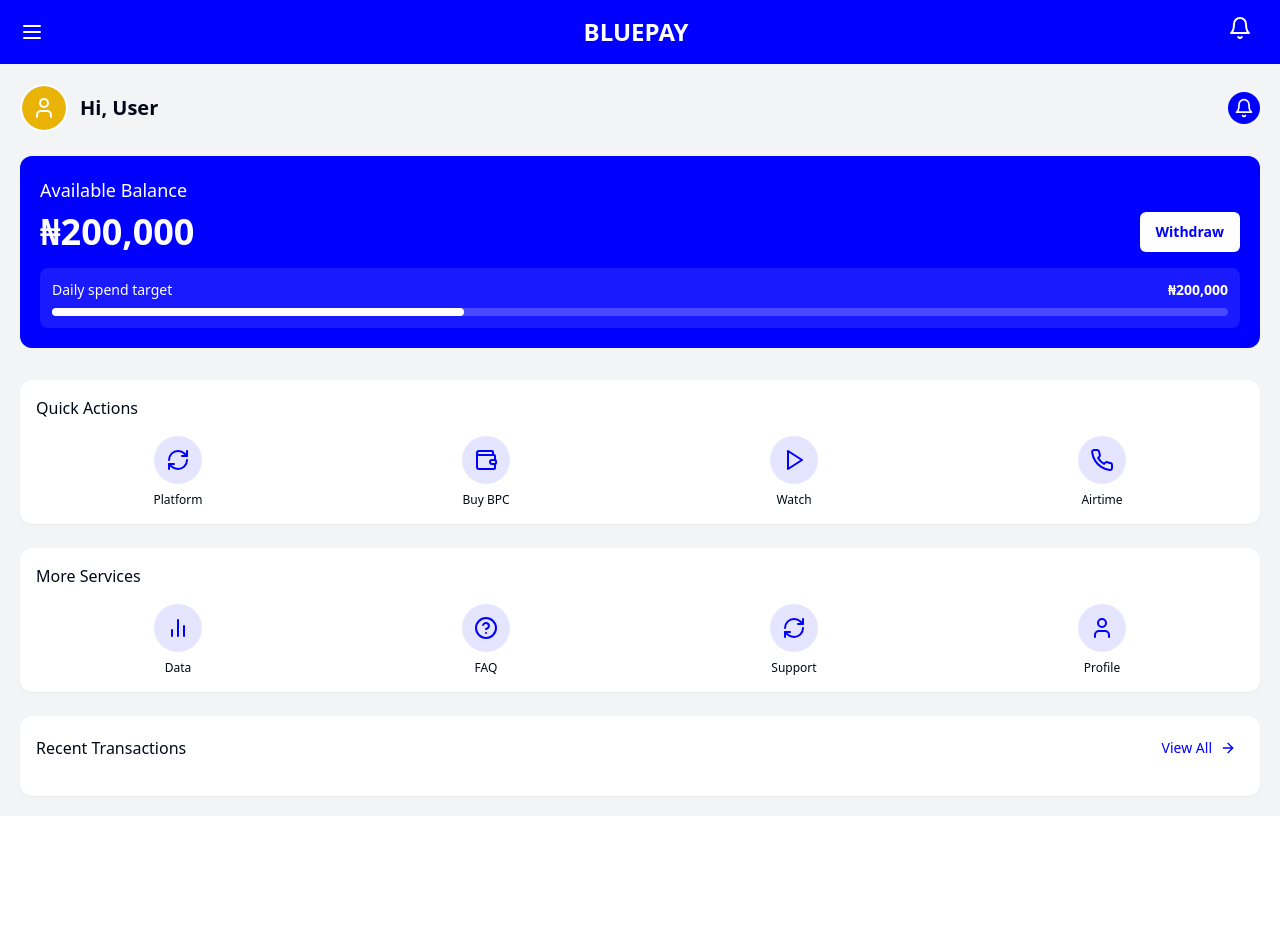
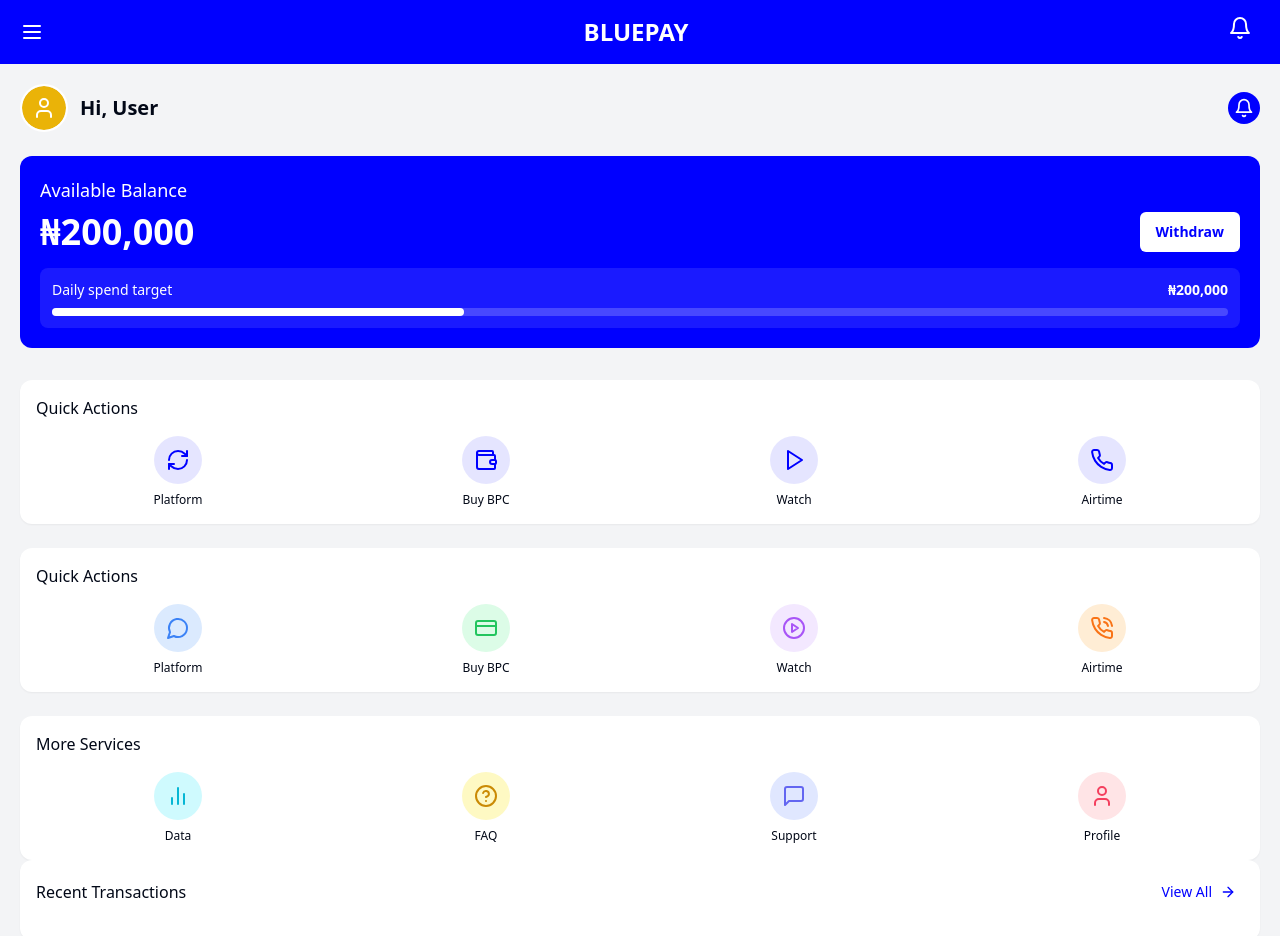
Before and after one commit to Linerty17/bluepay-admin, a React (Vite) app: page /dashboard in a window 1280 px wide. Shown: the top 936 px of the page. Before the commit the page ends 816 px from the top, so only its background shows below. Built offline with nearby package versions, Linux system fonts and the light colour scheme.

Commit message:
Update MoreServices.tsx

```diff
--- a/src/components/dashboard/MoreServices.tsx
+++ b/src/components/dashboard/MoreServices.tsx
@@ -1,54 +1,73 @@
 
 import React from "react";
-import { BarChart2, HelpCircle, RefreshCw, User } from "lucide-react";
 import { useNavigate } from "react-router-dom";
+import {
+  MessageCircle,
+  CreditCard,
+  PlayCircle,
+  PhoneCall,
+  BarChart2,
+  HelpCircle,
+  MessageSquare,
+  User
+} from "lucide-react";
 
-const MoreServices = () => {
+const Dashboard = () => {
   const navigate = useNavigate();
 
+  const actions = [
+    { label: "Platform", icon: <MessageCircle className="h-6 w-6 text-blue-500" />, bg: "bg-blue-100", to: "/platform" },
+    { label: "Buy BPC", icon: <CreditCard className="h-6 w-6 text-green-500" />, bg: "bg-green-100", to: "/buy-bpc" },
+    { label: "Watch", icon: <PlayCircle className="h-6 w-6 text-purple-500" />, bg: "bg-purple-100", to: "/watch" },
+    { label: "Airtime", icon: <PhoneCall className="h-6 w-6 text-orange-500" />, bg: "bg-orange-100", to: "/airtime" },
+  ];
+
+  const services = [
+    { label: "Data", icon: <BarChart2 className="h-6 w-6 text-cyan-500" />, bg: "bg-cyan-100", to: "/data" },
+    { label: "FAQ", icon: <HelpCircle className="h-6 w-6 text-yellow-600" />, bg: "bg-yellow-100", to: "/faq" },
+    { label: "Support", icon: <MessageSquare className="h-6 w-6 text-indigo-500" />, bg: "bg-indigo-100", to: "/support" },
+    { label: "Profile", icon: <User className="h-6 w-6 text-rose-500" />, bg: "bg-rose-100", to: "/profile" },
+  ];
+
   return (
-    <div className="bg-white rounded-xl p-4 mb-6 shadow-sm">
+    <div className="space-y-6">
+      <div className="bg-white rounded-xl p-4 shadow-sm">
+        <h3 className="font-medium mb-4">Quick Actions</h3>
+        <div className="grid grid-cols-4 gap-6">
+          {actions.map((item, index) => (
+            <div
+              key={index}
+              className="flex flex-col items-center cursor-pointer"
+              onClick={() => navigate(item.to)}
+            >
+              <div className={`h-12 w-12 ${item.bg} rounded-full mb-2 flex items-center justify-center`}>
+                {item.icon}
+              </div>
+              <p className="text-xs">{item.label}</p>
+            </div>
+          ))}
+        </div>
+      </div>
+
+      <div className="bg-white rounded-xl p-4 shadow-sm">
         <h3 className="font-medium mb-4">More Services</h3>
         <div className="grid grid-cols-4 gap-6">
+          {services.map((item, index) => (
             <div
+              key={index}
               className="flex flex-col items-center cursor-pointer"
-          onClick={() => navigate("/data")}
+              onClick={() => navigate(item.to)}
             >
-          <div className="h-12 w-12 bg-bluepay-blue/10 rounded-full mb-2 flex items-center justify-center">
-            <BarChart2 className="h-6 w-6 text-bluepay-blue" />
+              <div className={`h-12 w-12 ${item.bg} rounded-full mb-2 flex items-center justify-center`}>
+                {item.icon}
               </div>
-          <p className="text-xs">Data</p>
+              <p className="text-xs">{item.label}</p>
             </div>
-        <div
-          className="flex flex-col items-center cursor-pointer"
-          onClick={() => navigate("/faq")}
-        >
-          <div className="h-12 w-12 bg-bluepay-blue/10 rounded-full mb-2 flex items-center justify-center">
-            <HelpCircle className="h-6 w-6 text-bluepay-blue" />
-          </div>
-          <p className="text-xs">FAQ</p>
-        </div>
-        <div
-          className="flex flex-col items-center cursor-pointer"
-          onClick={() => navigate("/support")}
-        >
-          <div className="h-12 w-12 bg-bluepay-blue/10 rounded-full mb-2 flex items-center justify-center">
-            <RefreshCw className="h-6 w-6 text-bluepay-blue" />
-          </div>
-          <p className="text-xs">Support</p>
-        </div>
-        <div
-          className="flex flex-col items-center cursor-pointer"
-          onClick={() => navigate("/profile")}
-        >
-          <div className="h-12 w-12 bg-bluepay-blue/10 rounded-full mb-2 flex items-center justify-center">
-            <User className="h-6 w-6 text-bluepay-blue" />
-          </div>
-          <p className="text-xs">Profile</p>
+          ))}
         </div>
       </div>
     </div>
   );
 };
 
-export default MoreServices;
+export default Dashboard;
```
Lines whose indentation alone changed are shown as unchanged.
